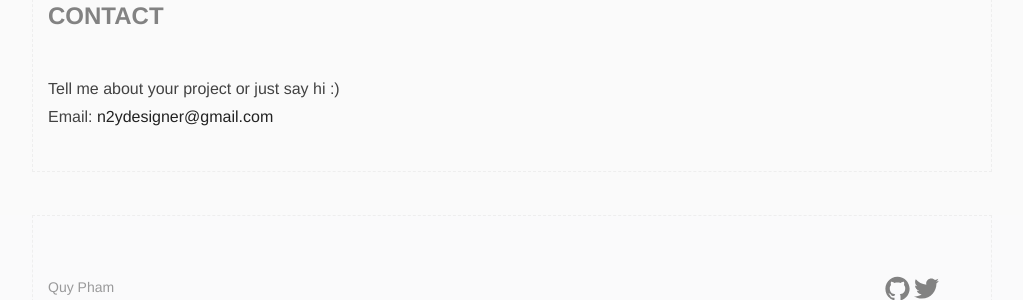
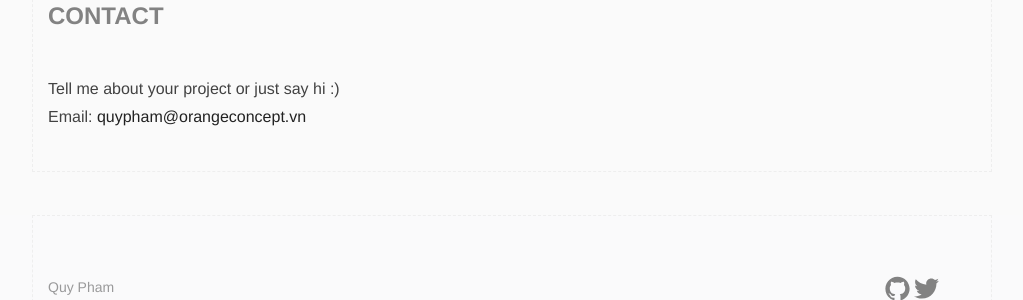
Before and after one commit to superstar109/personal-site, a Jekyll site: the page built from intro.md, in a window 1280 px wide. Shown: the part 2095-2395 px from the top of the page, without its empty margins (128-1151 px from the left). Built offline with Jekyll 4.4.1, drawn with Linux system fonts in a browser that asks for light colours.

Commit message:
*update email

```diff
--- a/_layouts/about.html
+++ b/_layouts/about.html
@@ -128,7 +128,7 @@ layout: default
       <p>
         Tell me about your project or just say hi :)
         <br>
-        Email: <a href="mailto:n2ydesigner@gmail.com?Subject=Hello%20Quy">n2ydesigner@gmail.com</a>
+        Email: <a href="mailto:quypham@orangeconcept.vn?Subject=Hello%20Quy">quypham@orangeconcept.vn</a>
       </p>
     </div>
   </div>
```
